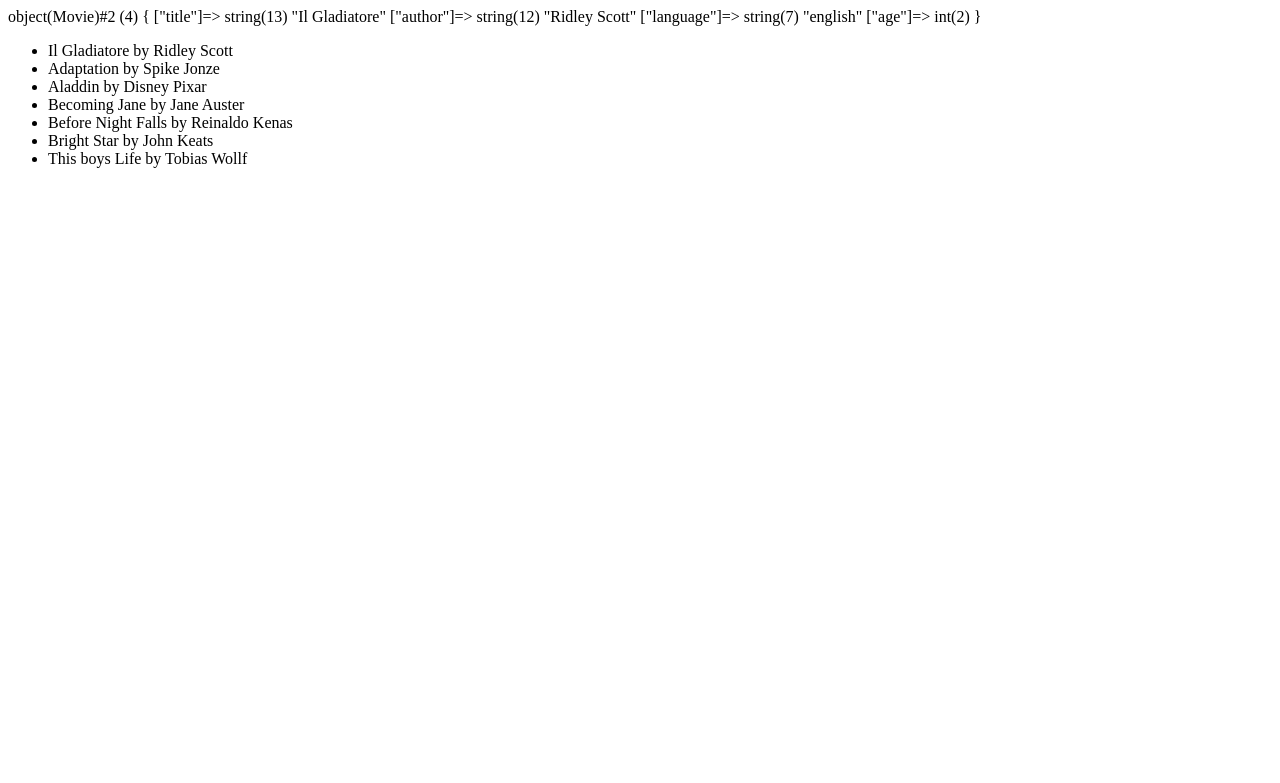
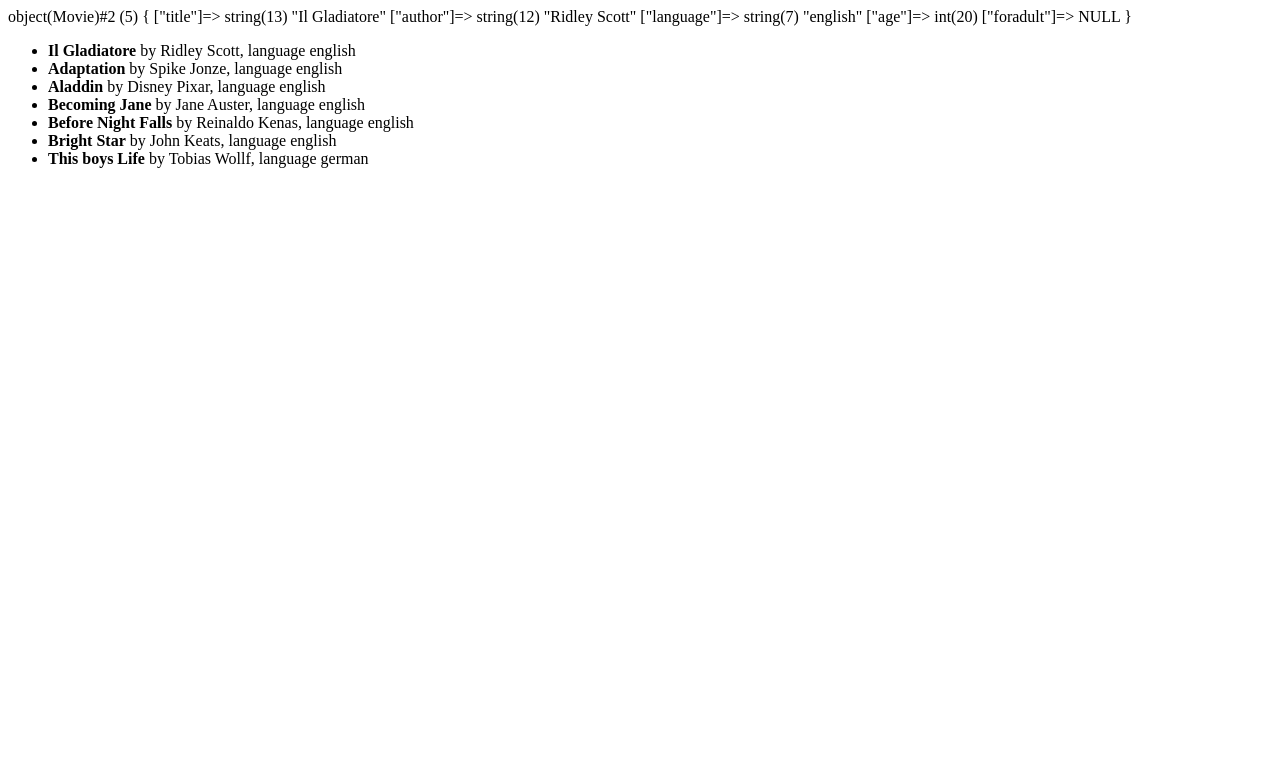
Before and after one commit to alexcapoluongo/php-oop-1, a PHP site: page / in a window 1280 px wide. Shown: the top 783 px of the page. Run offline with PHP 8.4, Linux system fonts and the light colour scheme.

Commit message:
added languages and trial function isForAdult

```diff
--- a/index.php
+++ b/index.php
@@ -11,9 +11,10 @@ class Movie {
     public $author;
     public $language;
     public $age;
+    public $foradult;
     // public $averageVote;
 
-    function __construct($_title, $_author, $_language, $_age) {
+    function __construct($_title, $_author, $_language, $_age, $_foradult = 0) {
         $this->title = $_title;
         $this->author = $_author;
         $this->language = $_language;
@@ -22,28 +23,29 @@ class Movie {
 
     public function getTitleAndAuthor()
     {
-        return $this->title . " " . "by" . " " . $this->author;
+        return '<b>' . $this->title . '</b>' . " " . "by" . " " . $this->author . ', ' . 'language' . ' ' . $this->language ;
     }
 
     // public function isForAdult($_age) {
     //     if($_age < 18) {
-    //         echo 'no';
+    //         $_foradult = 'no';
     //     } else {
-    //         echo 'yes';
+    //         $_foradult = 'yes';
     //     }
     // }
 }
 
 //nuovi film da aggiungere
-$gladiatore = new Movie('Il Gladiatore', 'Ridley Scott', 'english', 2);
-$adaptation = new Movie('Adaptation', 'Spike Jonze', 'english', 2);
-$aladdin = new Movie('Aladdin', 'Disney Pixar', 'english', 2);
-$becomingjane = new Movie('Becoming Jane', 'Jane Auster', 'english', 2);
-$beforenight = new Movie('Before Night Falls ', 'Reinaldo Kenas', 'english', 2);
-$brightstar = new Movie('Bright Star', 'John Keats', 'english', 2);
-$thisboys = new Movie('This boys Life', 'Tobias Wollf', 'german', 2);
+$gladiatore = new Movie('Il Gladiatore', 'Ridley Scott', 'english', 20,);
+$adaptation = new Movie('Adaptation', 'Spike Jonze', 'english', 2,);
+$aladdin = new Movie('Aladdin', 'Disney Pixar', 'english', 2,);
+$becomingjane = new Movie('Becoming Jane', 'Jane Auster', 'english', 2,);
+$beforenight = new Movie('Before Night Falls ', 'Reinaldo Kenas', 'english', 2,);
+$brightstar = new Movie('Bright Star', 'John Keats', 'english', 2,);
+$thisboys = new Movie('This boys Life', 'Tobias Wollf', 'german', 2,);
 
 var_dump($gladiatore);
+//creare un array dove pushiamo i movies
 
 $movies = [];
 $movies[] = $gladiatore;
@@ -56,8 +58,8 @@ $movies[] = $thisboys;
 ?>
 
 <ul>
-        <?php foreach ($movies as $item) {
-            echo '<li>' . $item->getTitleAndAuthor() . '</li>';
-            }
-        ?>
+    <?php foreach ($movies as $item) {
+        echo '<li>' . $item->getTitleAndAuthor() . '</li>';
+        }
+    ?>
 </ul>
```
